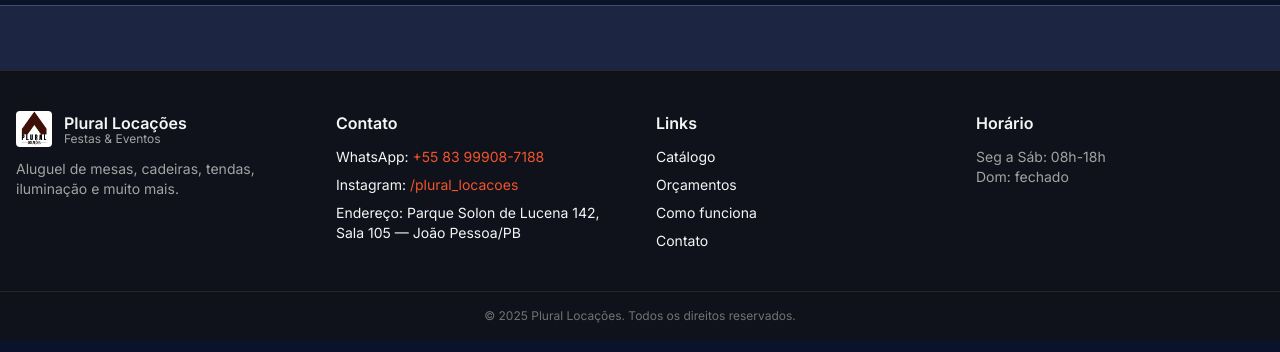
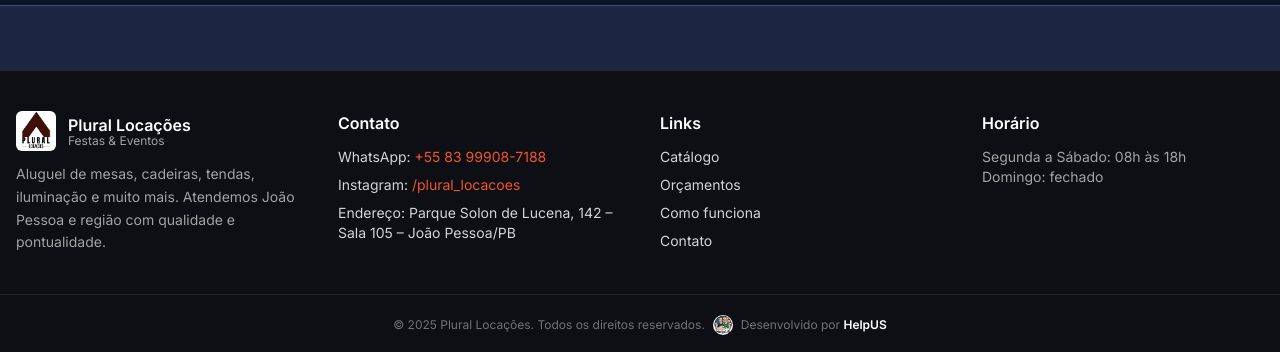
Before and after one commit to HelpUSA/plural_locacoes, a React (Vite) app: page / in a window 1280 px wide. Shown: the part 941-1293 px from the top of the page. Built offline with nearby package versions, Linux system fonts and the light colour scheme.

Commit message:
Atualiza├º├úo autom├ítica

```diff
--- a/src/ui/Footer.jsx
+++ b/src/ui/Footer.jsx
@@ -1,39 +1,102 @@
-import React from 'react'
-export default function Footer(){
-  return (<footer className="mt-16 border-t border-neutral-800 bg-neutral-950/70">
-    <div className="max-w-7xl mx-auto px-4 py-10 grid md:grid-cols-4 gap-8">
+// 📄 src/ui/Footer.jsx
+import React from "react";
+
+export default function Footer() {
+  return (
+    <footer className="mt-16 border-t border-neutral-800 bg-neutral-950/80 backdrop-blur-sm text-neutral-300">
+      {/* Grid principal */}
+      <div className="max-w-7xl mx-auto px-4 py-10 grid md:grid-cols-4 gap-10 animate-fadeIn">
+        {/* Coluna 1: Identidade */}
         <div>
           <div className="flex items-center gap-3 mb-3">
-          <img src="/logo-plural-64.png" alt="Plural Locações" className="h-9 w-9 rounded"/>
-          <div><p className="font-semibold">Plural Locações</p>
-            <p className="text-xs text-neutral-400 -mt-1">Festas & Eventos</p></div>
+            <img
+              src="/logo-plural-64.png"
+              alt="Plural Locações"
+              className="h-10 w-10 rounded-md"
+            />
+            <div>
+              <p className="font-semibold text-white">Plural Locações</p>
+              <p className="text-xs text-neutral-400 -mt-1">Festas & Eventos</p>
             </div>
-        <p className="text-sm text-neutral-400">Aluguel de mesas, cadeiras, tendas, iluminação e muito mais.</p>
           </div>
+          <p className="text-sm text-neutral-400 leading-relaxed">
+            Aluguel de mesas, cadeiras, tendas, iluminação e muito mais. Atendemos
+            João Pessoa e região com qualidade e pontualidade.
+          </p>
+        </div>
+
+        {/* Coluna 2: Contato */}
         <div>
-        <p className="font-semibold mb-3">Contato</p>
+          <p className="font-semibold mb-3 text-white">Contato</p>
           <ul className="space-y-2 text-sm">
-          <li>WhatsApp: <a className="text-helpusOrange" href="https://wa.me/5583999087188">+55 83 99908-7188</a></li>
-          <li>Instagram: <a className="text-helpusOrange" href="https://instagram.com/plural_locacoes" target="_blank">/plural_locacoes</a></li>
-          <li>Endereço: Parque Solon de Lucena 142, Sala 105 — João Pessoa/PB</li>
+            <li>
+              WhatsApp:{" "}
+              <a
+                className="text-helpusOrange hover:underline"
+                href="https://wa.me/5583999087188"
+                target="_blank"
+                rel="noopener noreferrer"
+              >
+                +55 83 99908-7188
+              </a>
+            </li>
+            <li>
+              Instagram:{" "}
+              <a
+                className="text-helpusOrange hover:underline"
+                href="https://instagram.com/plural_locacoes"
+                target="_blank"
+                rel="noopener noreferrer"
+              >
+                /plural_locacoes
+              </a>
+            </li>
+            <li>Endereço: Parque Solon de Lucena, 142 – Sala 105 – João Pessoa/PB</li>
           </ul>
         </div>
+
+        {/* Coluna 3: Links */}
         <div>
-        <p className="font-semibold mb-3">Links</p>
+          <p className="font-semibold mb-3 text-white">Links</p>
           <ul className="space-y-2 text-sm">
-          <li><a href="/catalogo">Catálogo</a></li>
-          <li><a href="/orcamentos">Orçamentos</a></li>
-          <li><a href="/como-funciona">Como funciona</a></li>
-          <li><a href="/contato">Contato</a></li>
+            <li><a className="hover:text-helpusOrange" href="/catalogo">Catálogo</a></li>
+            <li><a className="hover:text-helpusOrange" href="/orcamentos">Orçamentos</a></li>
+            <li><a className="hover:text-helpusOrange" href="/como-funciona">Como funciona</a></li>
+            <li><a className="hover:text-helpusOrange" href="/contato">Contato</a></li>
           </ul>
         </div>
+
+        {/* Coluna 4: Horário */}
         <div>
-        <p className="font-semibold mb-3">Horário</p>
-        <p className="text-sm text-neutral-400">Seg a Sáb: 08h-18h<br/>Dom: fechado</p>
+          <p className="font-semibold mb-3 text-white">Horário</p>
+          <p className="text-sm text-neutral-400">
+            Segunda a Sábado: 08h às 18h<br />Domingo: fechado
+          </p>
         </div>
       </div>
-    <div className="text-center text-xs text-neutral-500 py-4 border-t border-neutral-800">
-      © {new Date().getFullYear()} Plural Locações. Todos os direitos reservados.
+
+      {/* Linha inferior com crédito HelpUS */}
+      <div className="border-t border-neutral-800 py-5 text-center text-xs text-neutral-500">
+        <div className="flex flex-col md:flex-row items-center justify-center gap-2">
+          <span>© {new Date().getFullYear()} Plural Locações. Todos os direitos reservados.</span>
+          <a
+            href="https://helpusa.com.br"
+            target="_blank"
+            rel="noopener noreferrer"
+            className="flex items-center gap-2 hover:text-helpusOrange transition-colors"
+          >
+            <img
+              src="/helpus-icon.png"
+              alt="HelpUS — Desenvolvimento Web"
+              className="w-5 h-5 rounded-full shadow-sm animate-fadeIn"
+              loading="lazy"
+            />
+            <span>
+              Desenvolvido por <strong className="text-white font-semibold">HelpUS</strong>
+            </span>
+          </a>
         </div>
-  </footer>)
+      </div>
+    </footer>
+  );
 }
```
Also changed, not shown: public/helpus-icon.png (added). Lines whose indentation alone changed are shown as unchanged.
